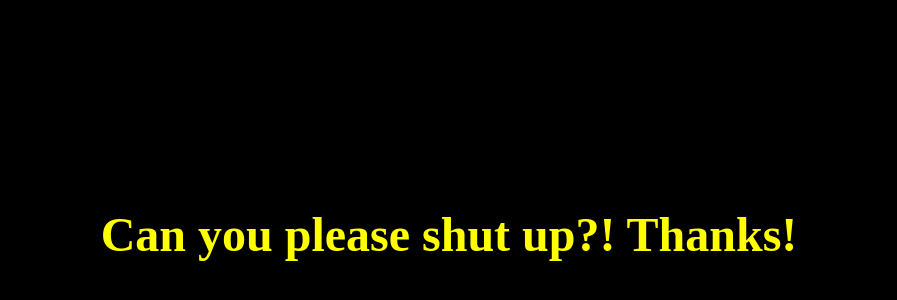
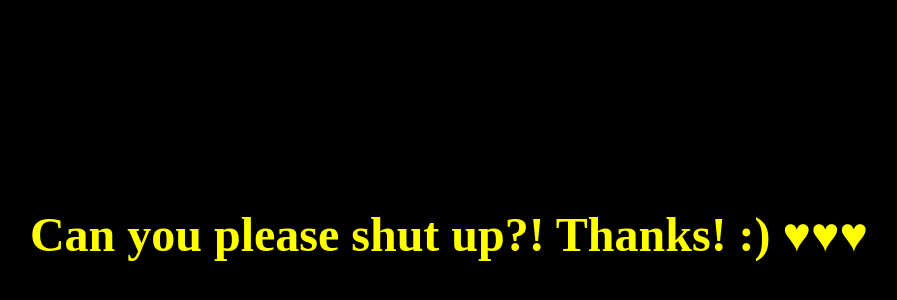
Before and after one commit to HellaKoala44/not-welcome-page, a plain HTML site: page index.html in a window 1280 px wide. Shown: the part 166-466 px from the top of the page, without its empty margins (191-1088 px from the left). Drawn offline with Linux system fonts and the light colour scheme.

Commit message:
Update index.html

```diff
--- a/index.html
+++ b/index.html
@@ -21,6 +21,6 @@
     </style>
 </head>
 <body>
-    <h1>Can you please shut up?! Thanks!</h1>
+    <h1>Can you please shut up?! Thanks! :) ♥♥♥</h1>
 </body>
 </html>
```
